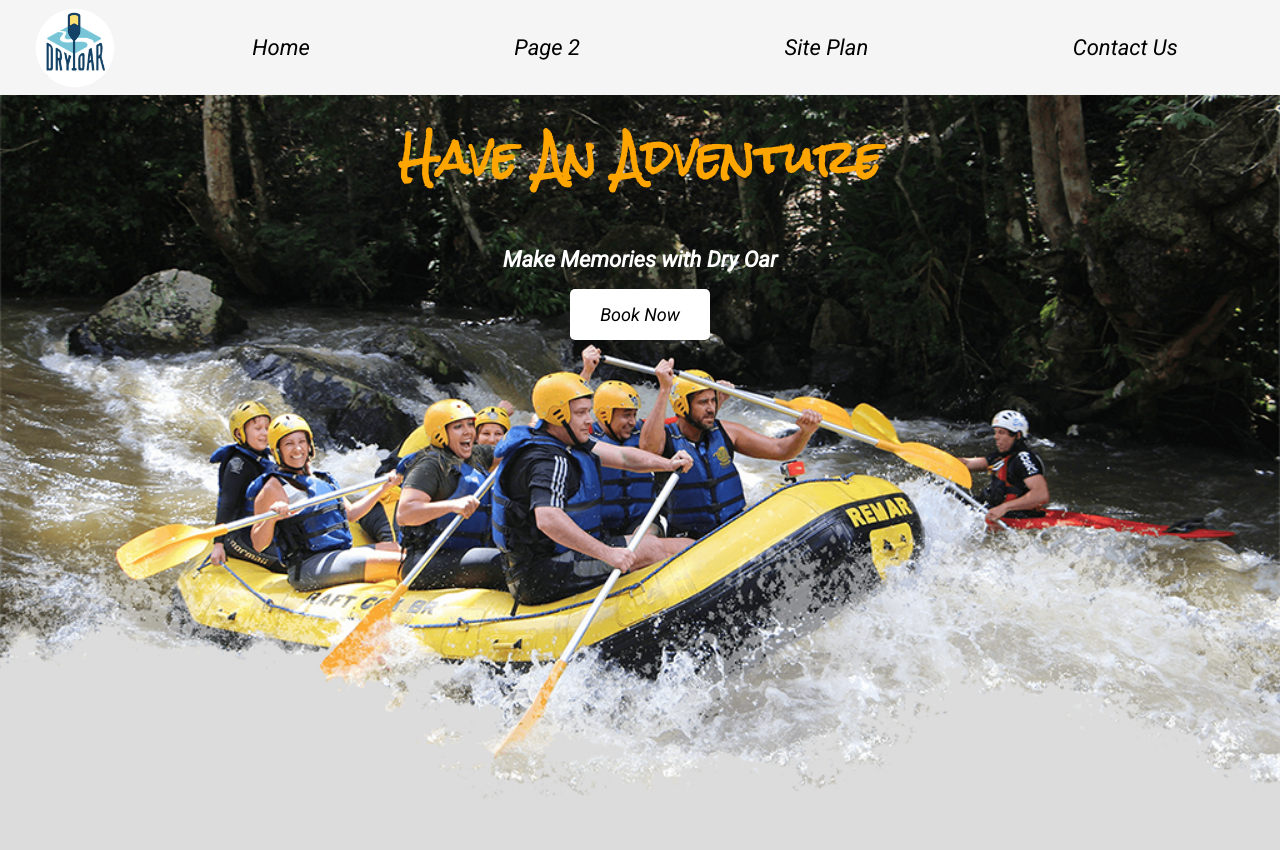
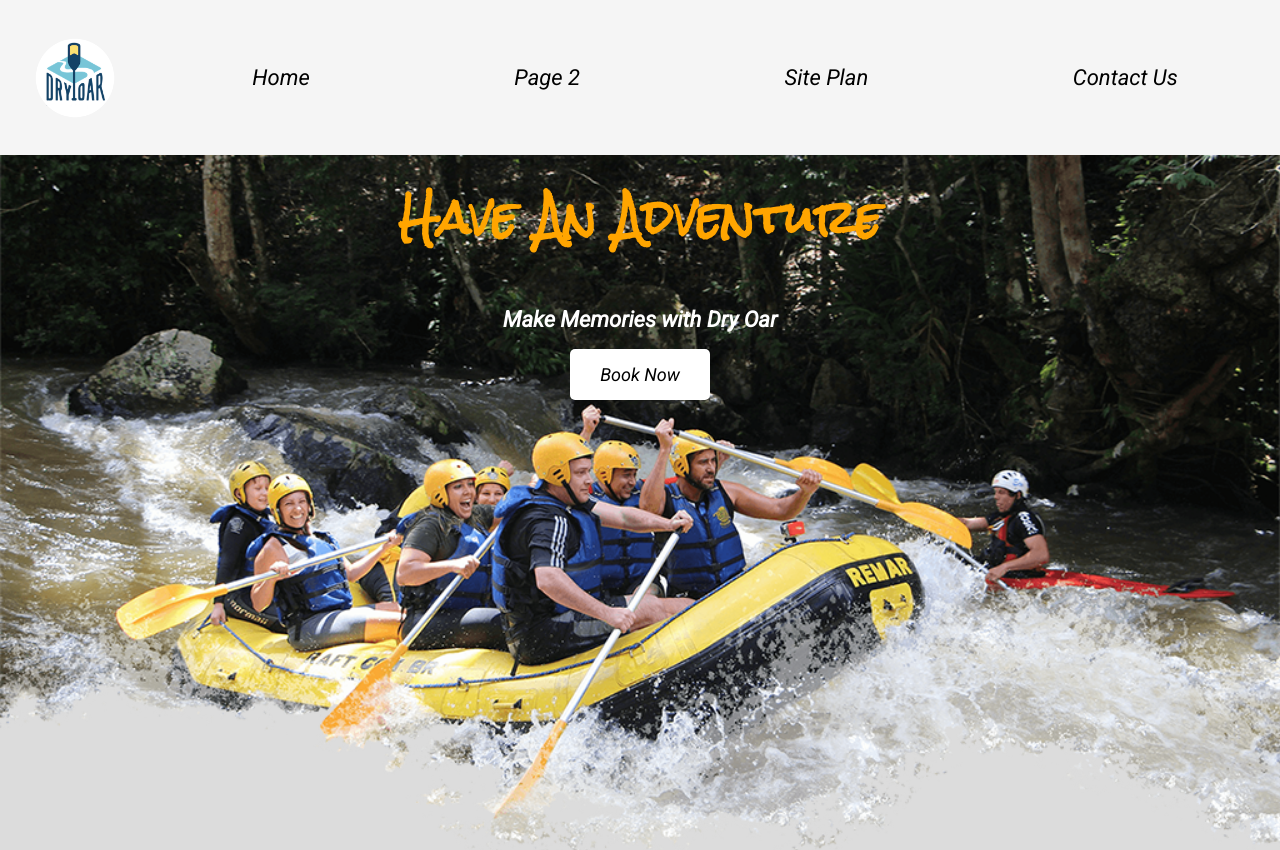
Before and after one commit to imonahsam/wdd130, a plain HTML site: page wwr/index.html in a window 1280 px wide. Shown: the top 850 px of the page. Drawn offline with Linux system fonts and the light colour scheme.

Commit message:
added changes to home

```diff
--- a/wwr/styles/style.css
+++ b/wwr/styles/style.css
@@ -16,12 +16,19 @@ nav a {
     text-align: center;
     color: black;
     text-decoration: none;
-    padding: 35px;
+    padding: 65px;
+}
+
+nav a:hover {
+    background-color: #8b6c93;
+    color: black;
+
 }
 
 nav {
     display: flex;
     justify-content: space-around;
+
 }
 
 #hero-msg h1 {
@@ -116,10 +123,6 @@ header {
     grid-template-columns: 150px auto;
 }
 
-nav a:hover {
-    background-color: #8b6c93;
-    color: black;
-}
 
 .book {
     background-color: white;
```
